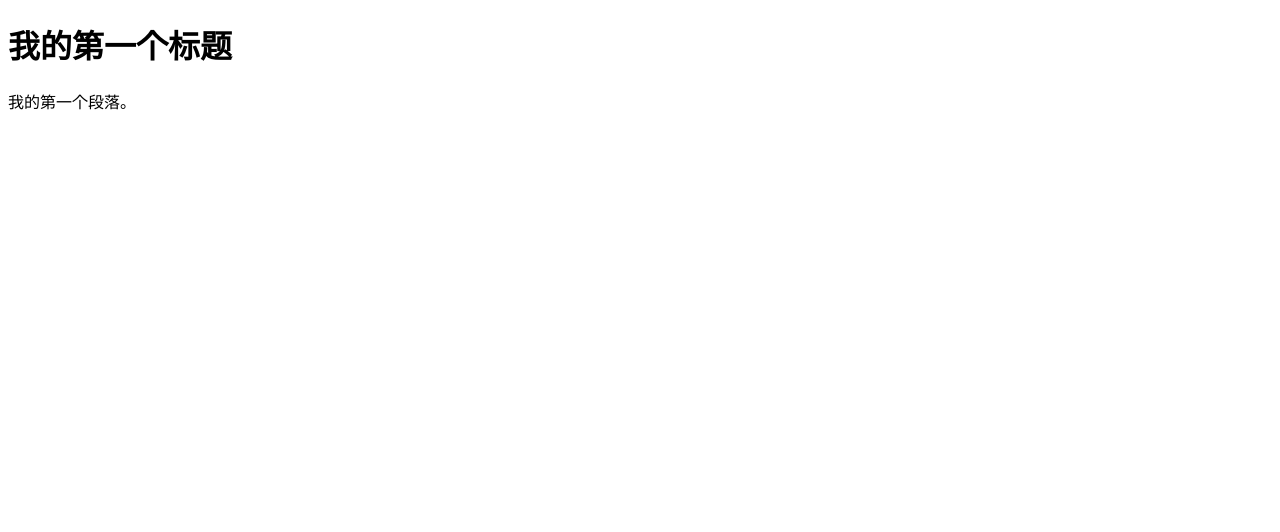
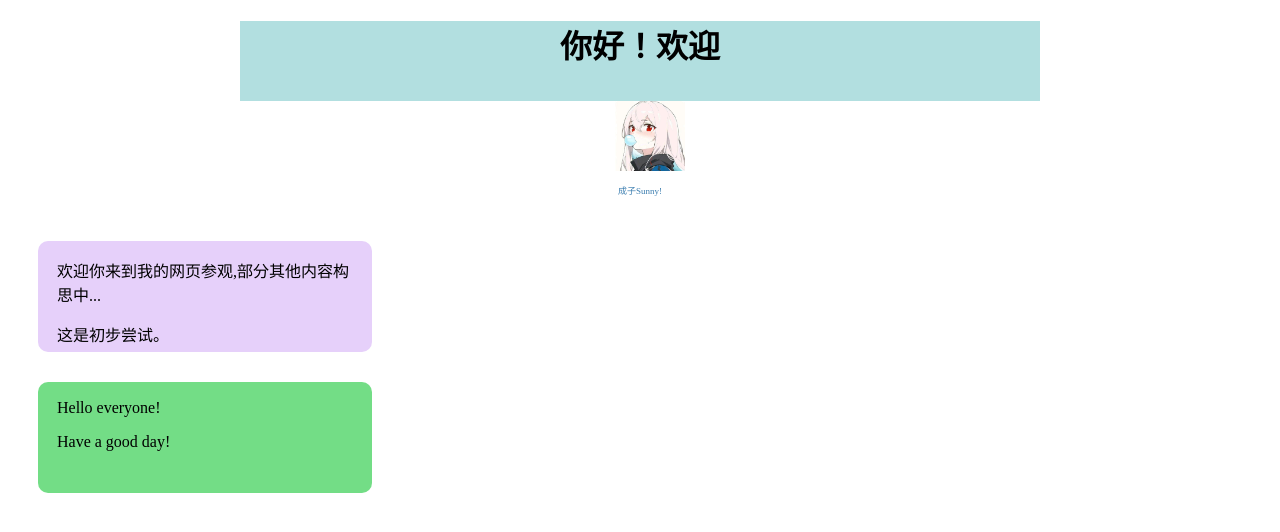
Before and after one commit to Mrchen0086/re01-one, a plain HTML site: page web/runoob.html in a window 1280 px wide. Drawn offline with Linux system fonts and the light colour scheme.

Commit message:
Update sunny.html

```diff
--- a/web/runoob.html
+++ b/web/runoob.html
@@ -2,13 +2,74 @@
 <html>
 <head>
 <meta charset="utf-8">
-<title>菜鸟教程(runoob.com)</title>
+<title>text</title>
 </head>
 <body>
+<style>
+    .block{
+            height: 80px;
+            width: 800px;
+            background-color: rgb(178, 223, 224);
+            text-align: center;
+            margin: auto;
 
-<h1>我的第一个标题</h1>
+        }
+    .block-1{
+        height: 50px;
+        width: 50px;
+        background-color:rgba(0, 255, 255, 0.449);
+        margin:auto;
+    }
+    .block-2{
+        height: 100px;
+        width: 300px;
+        background-color:rgb(230, 208, 250);
+        margin-top: 90px;
+        margin-left:30px;
+        margin-right:auto;
+        border-radius:10px;
+        padding-left:19px;
+        padding-right: 15px;
+        padding-top:1px;
+        padding-bottom: 10px;
+    }
+    .block-3{
+        height: 100px;
+        width: 300px;
+        background-color:rgba(104, 219, 125, 0.926);
+        margin-top: 30px;
+        margin-left: 30px;
+        border-radius:10px;
+        border-radius:10px;
+        padding-left:19px;
+        padding-right: 15px;
+        padding-top:1px;
+        padding-bottom: 10px;
+    }
+    .block-1 p {
+            font-size: 9px;
+            color: #3c7eb0;
+            text-align: center;
 
-<p>我的第一个段落。</p>
+        }
+ </style>
+
+<div class="block">
+<h1>你好！欢迎</h1>
+</div>
+<div class="block-1">
+<img src="kkk.jpg" alt="me" width="70px" hight="70px">
+<p>成子Sunny!</p>
+</div>
+<div class="block-2">
+<p>欢迎你来到我的网页参观,部分其他内容构思中...</p>
+<p>这是初步尝试。</p>
+</div>
+<div class="block-3">
+    <p>Hello everyone!</p>
+    <p>Have a good day!</p>
+</div>
+
 
 </body>
 </html>
```
